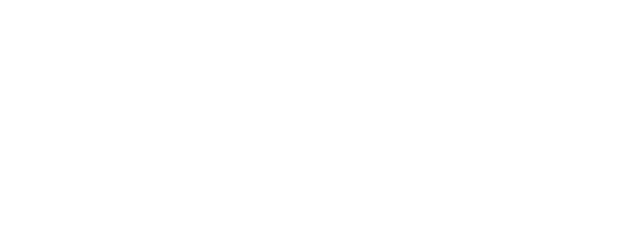
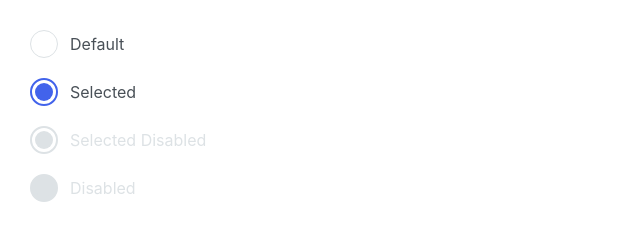
Before and after one commit to js-tasks-ru/htmlcss-20230911-4_info91, a website: page 07-lection5/02-radio/index.html in a window 1280 px wide. Shown: the whole page, without its empty margins (0-640 px from the left). Drawn offline with Linux system fonts and the light colour scheme; a web font is replaced by a local one.

Commit message:
hw8 radio

```diff
--- a/07-lection5/02-radio/index.html
+++ b/07-lection5/02-radio/index.html
@@ -1,11 +1,54 @@
 <!DOCTYPE html>
 <!-- Страница радио -->
 <html lang="ru">
-    <head>
-        <link rel="stylesheet" href="../../assets/css/main.css">
-        <link rel="stylesheet" href="./radio.css">
-    </head>
-    <body>
-
-    </body>
+  <head>
+    <link rel="stylesheet" href="../../assets/css/main.css" />
+    <link rel="stylesheet" href="./radio.css" />
+  </head>
+  <body>
+    <style>
+      body {
+        padding: 10px;
+      }
+      .radio {
+        margin: 20px;
+      }
+    </style>
+    <div class="radio">
+      <label class="radio__label">
+        <input class="radio__input" type="radio" name="name1" />
+        <div class="radio__round">
+          <div class="radio__mark"></div>
+        </div>
+        <span class="radio__text">Default</span>
+      </label>
+    </div>
+    <div class="radio">
+      <label class="radio__label">
+        <input class="radio__input" type="radio" checked name="name1" />
+        <div class="radio__round">
+          <div class="radio__mark"></div>
+        </div>
+        <span class="radio__text">Selected</span>
+      </label>
+    </div>
+    <div class="radio">
+      <label class="radio__label">
+        <input class="radio__input" type="radio" checked disabled />
+        <div class="radio__round">
+          <div class="radio__mark"></div>
+        </div>
+        <span class="radio__text">Selected Disabled</span>
+      </label>
+    </div>
+    <div class="radio">
+      <label class="radio__label">
+        <input class="radio__input" type="radio" disabled />
+        <div class="radio__round">
+          <div class="radio__mark"></div>
+        </div>
+        <span class="radio__text">Disabled</span>
+      </label>
+    </div>
+  </body>
 </html>
--- a/07-lection5/02-radio/radio.css
+++ b/07-lection5/02-radio/radio.css
@@ -0,0 +1,65 @@
+.radio__input {
+  position: absolute;
+  opacity: 0;
+  left: -200px;
+}
+.radio__label {
+  display: inline-flex;
+  align-items: center;
+  gap: 12px;
+}
+.radio__round {
+  box-sizing: border-box;
+
+  background-color: var(--white);
+  width: 28px;
+  height: 28px;
+  border: 1px solid var(--grey-2);
+  border-radius: 50%;
+  display: flex;
+  justify-content: center;
+  align-items: center;
+}
+.radio__mark {
+  background-color: var(--white);
+
+  width: 18px;
+  height: 18px;
+  border-radius: 50%;
+}
+.radio__text {
+  color: var(--grey-4);
+  font-family: Inter;
+  font-size: 16px;
+  font-style: normal;
+  font-weight: 400;
+  line-height: 24px;
+}
+
+/* :focus */
+.radio__input:focus ~ .radio__text {
+  text-decoration: underline;
+}
+
+/* :checked */
+.radio__input:checked ~ .radio__round {
+  border: 2px solid var(--primary);
+}
+.radio__input:checked ~ .radio__round .radio__mark {
+  background-color: var(--primary);
+}
+
+/* :disabled */
+.radio__input:disabled ~ .radio__round {
+  border: 2px solid var(--grey-2);
+  background: var(--white);
+}
+.radio__input:disabled ~ .radio__text {
+  color: var(--grey-2);
+}
+.radio__input:disabled ~ .radio__round .radio__mark {
+  background-color: var(--grey-2);
+}
+.radio__input:disabled:not(.radio__input:checked) ~ .radio__round {
+  background: var(--grey-2);
+}
```
